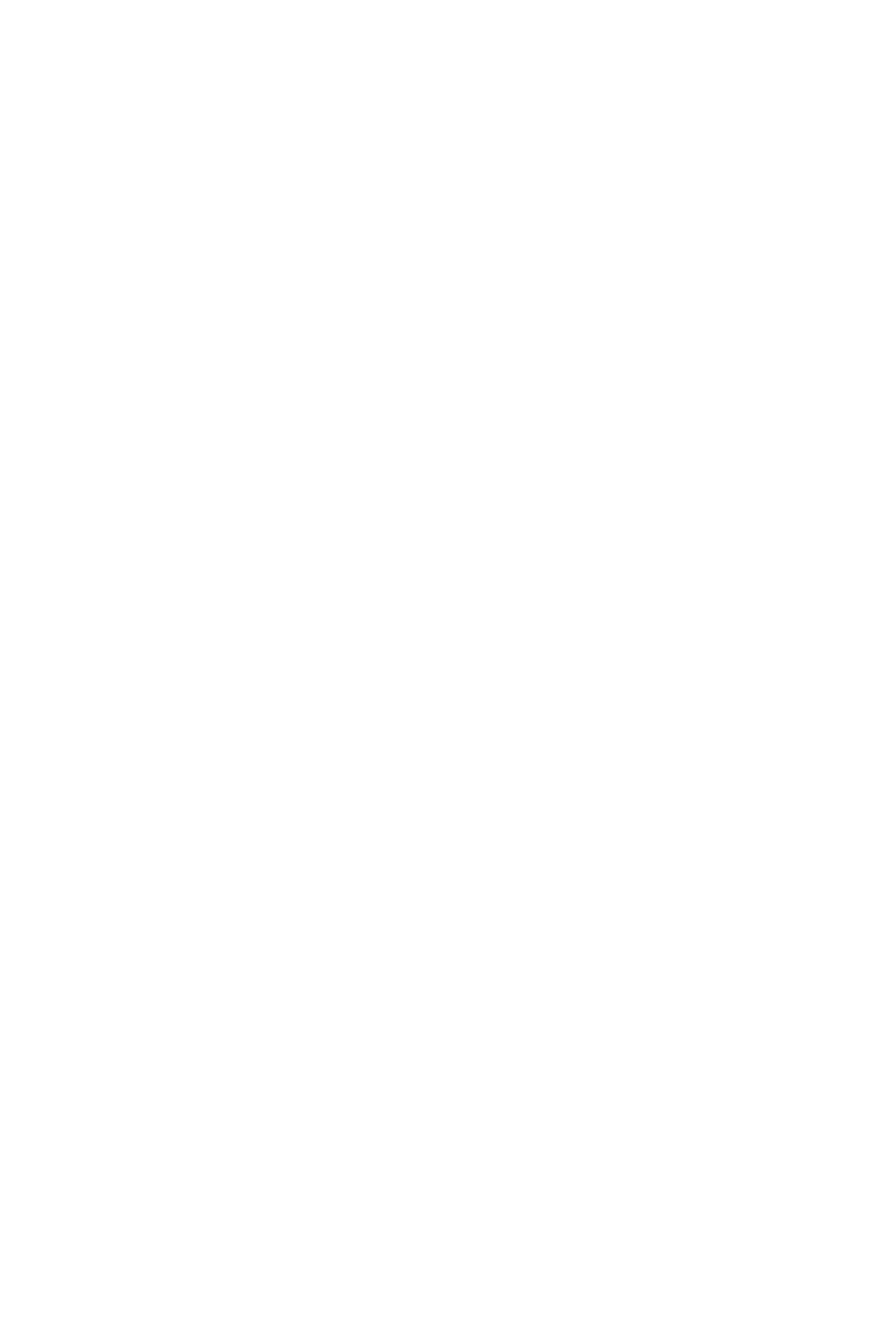
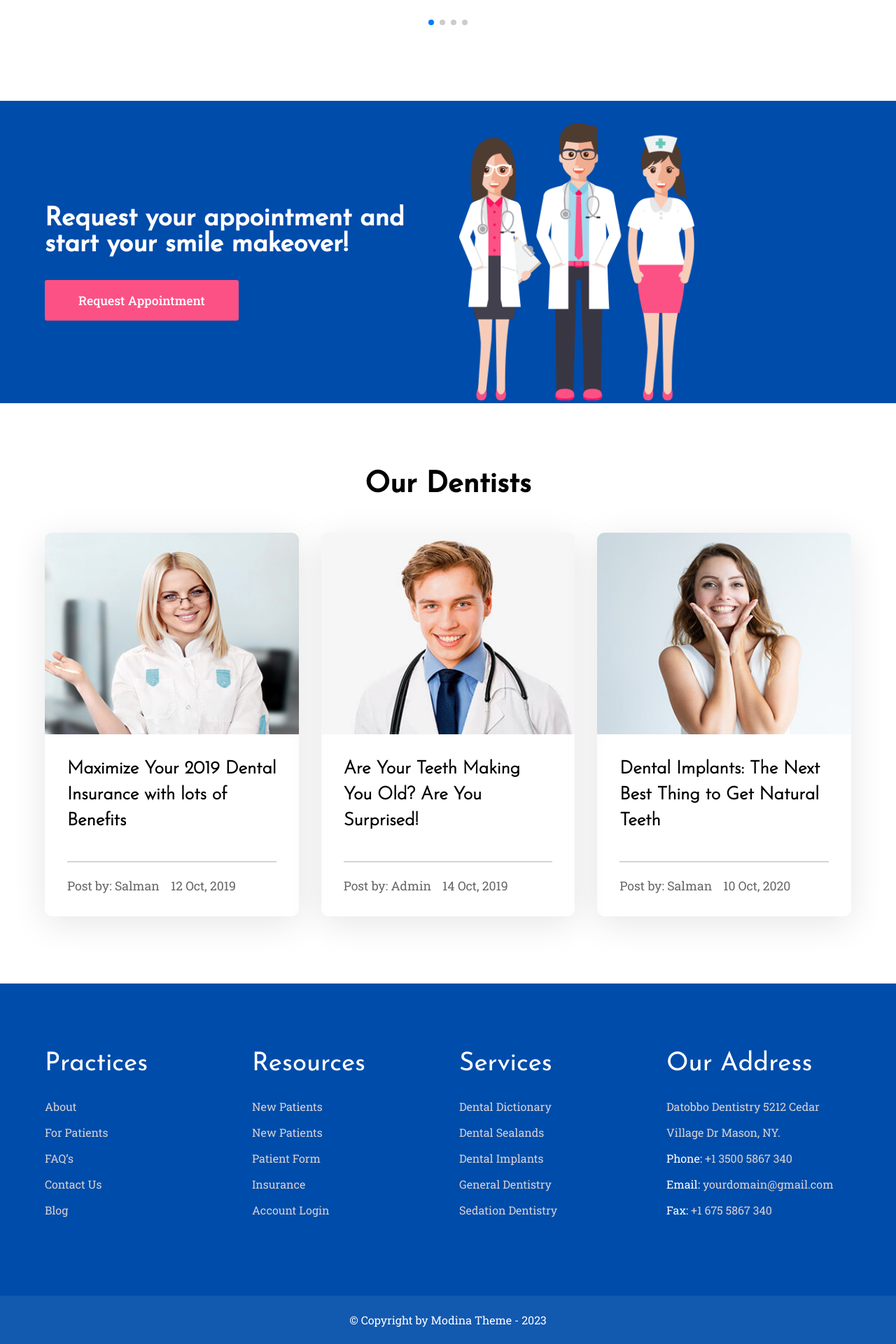
Before and after one commit to wakar-malik/dentist-website, a React (Vite) app: page / in a window 1280 px wide. Shown: the part 5691-7611 px from the top of the page at 70% size. Before the commit the page ends 5156 px from the top, so only its background shows below. Built offline with nearby package versions, Linux system fonts and the light colour scheme.

Commit message:
fixed resposiveness of testimonial

```diff
--- a/src/App.jsx
+++ b/src/App.jsx
@@ -18,11 +18,11 @@ function App() {
       <Treatment />
       <Dentist />
       <Gallery />
-      {/* <Testimonials />
+      <Testimonials />
       <Appointment />
       <Blog />
       <Footer />
-      <Copyright /> */}
+      <Copyright />
     </>
   );
 }
--- a/src/section/Appointment/Appointment.module.css
+++ b/src/section/Appointment/Appointment.module.css
@@ -6,13 +6,17 @@
 .appointSection .appointContainer {
   display: flex;
   align-items: center;
-  column-gap: 2rem;
+  gap: 2rem;
 }
 
 .appointLeft,
 .appointRight {
   width: 50%;
   height: auto;
+}
+
+.appointRightDocImage {
+  width: 60%;
 }
 
 .appointLeft .appointHeading {
@@ -36,3 +40,32 @@
   background-color: var(--white);
   color: var(--black);
 }
+
+@media screen and (max-width: 990px) {
+  .appointSection .appointContainer {
+    display: flex;
+    flex-direction: column;
+    padding: 4rem 0 6rem;
+  }
+
+  .appointLeft,
+  .appointRight {
+    width: 100%;
+  }
+
+  .appointLeft {
+    order: 2;
+    display: flex;
+    flex-direction: column;
+  }
+
+  .appointRight {
+    padding-bottom: 3rem;
+    display: grid;
+    place-items: center;
+  }
+
+  .appointLeft .appointBtn {
+    align-self: center;
+  }
+}
--- a/src/section/Blog/Blog.module.css
+++ b/src/section/Blog/Blog.module.css
@@ -8,9 +8,9 @@
 
 /* blog cards */
 .blogCards {
-  display: flex;
-  align-items: stretch;
-  column-gap: 2rem;
+  display: grid;
+  grid-template-columns: repeat(3, 1fr);
+  gap: 2rem;
   margin-top: 3rem;
 }
 
@@ -68,3 +68,15 @@
 .blogCardDetails .blogCardDate {
   margin-left: 1rem;
 }
+
+@media screen and (max-width: 1100px) {
+  .blogCards {
+    grid-template-columns: repeat(2, 1fr);
+  }
+}
+
+@media screen and (max-width: 700px) {
+  .blogCards {
+    grid-template-columns: 1fr;
+  }
+}
--- a/src/section/Footer/Footer.jsx
+++ b/src/section/Footer/Footer.jsx
@@ -40,16 +40,16 @@ function Footer() {
   return (
     <footer className={`${styles.footer} globalPadding`}>
       <div className={`${styles.footerContainer} globalWidth`}>
-        <PracticeList />
-        <ResourcesList />
-        <ServicesList />
+        <PracticeList practiceListData={practiceListData} />
+        <ResourcesList resourcesListData={resourcesListData} />
+        <ServicesList servicesListData={servicesListData} />
         <AddressList addressListData={addressListData} />
       </div>
     </footer>
   );
 }
 
-function PracticeList() {
+function PracticeList({ practiceListData }) {
   return (
     <>
       <ul className={styles.footerList}>
@@ -61,7 +61,7 @@ function PracticeList() {
   );
 }
 
-function ResourcesList() {
+function ResourcesList({ resourcesListData }) {
   return (
     <>
       <ul className={styles.footerList}>
@@ -73,7 +73,7 @@ function ResourcesList() {
   );
 }
 
-function ServicesList() {
+function ServicesList({ servicesListData }) {
   return (
     <>
       <ul className={styles.footerList}>
--- a/src/section/Footer/Footer.module.css
+++ b/src/section/Footer/Footer.module.css
@@ -3,9 +3,9 @@
 }
 
 .footerContainer {
-  display: flex;
-  align-items: center;
-  justify-content: space-between;
+  display: grid;
+  grid-template-columns: repeat(4, 1fr);
+  gap: 2rem;
 }
 
 .footer .footerList {
@@ -29,3 +29,15 @@
   font-size: 2.3rem;
   font-family: var(--josefinRegular);
 }
+
+@media screen and (max-width: 990px) {
+  .footerContainer {
+    grid-template-columns: repeat(2, 1fr);
+  }
+}
+
+@media screen and (max-width: 600px) {
+  .footerContainer {
+    grid-template-columns: repeat(1, 1fr);
+  }
+}
--- a/src/section/Testimonials/Testimonials.module.css
+++ b/src/section/Testimonials/Testimonials.module.css
@@ -69,3 +69,27 @@
   font-family: var(--robotoSlabRegular);
   margin-bottom: 0.6rem;
 }
+
+@media screen and (max-width: 950px) {
+  .testimonialCard {
+    flex-direction: column;
+    justify-content: center;
+    padding: 0 2rem;
+  }
+
+  .testimonialCard .testimonialCardLeft {
+    padding-bottom: 3rem;
+    margin-right: 0;
+  }
+
+  .testimonialCardHeading,
+  .testimonialCardDescription {
+    text-align: center;
+  }
+}
+
+@media screen and (max-width: 600px) {
+  .testimonialCard {
+    padding: 0;
+  }
+}
```
